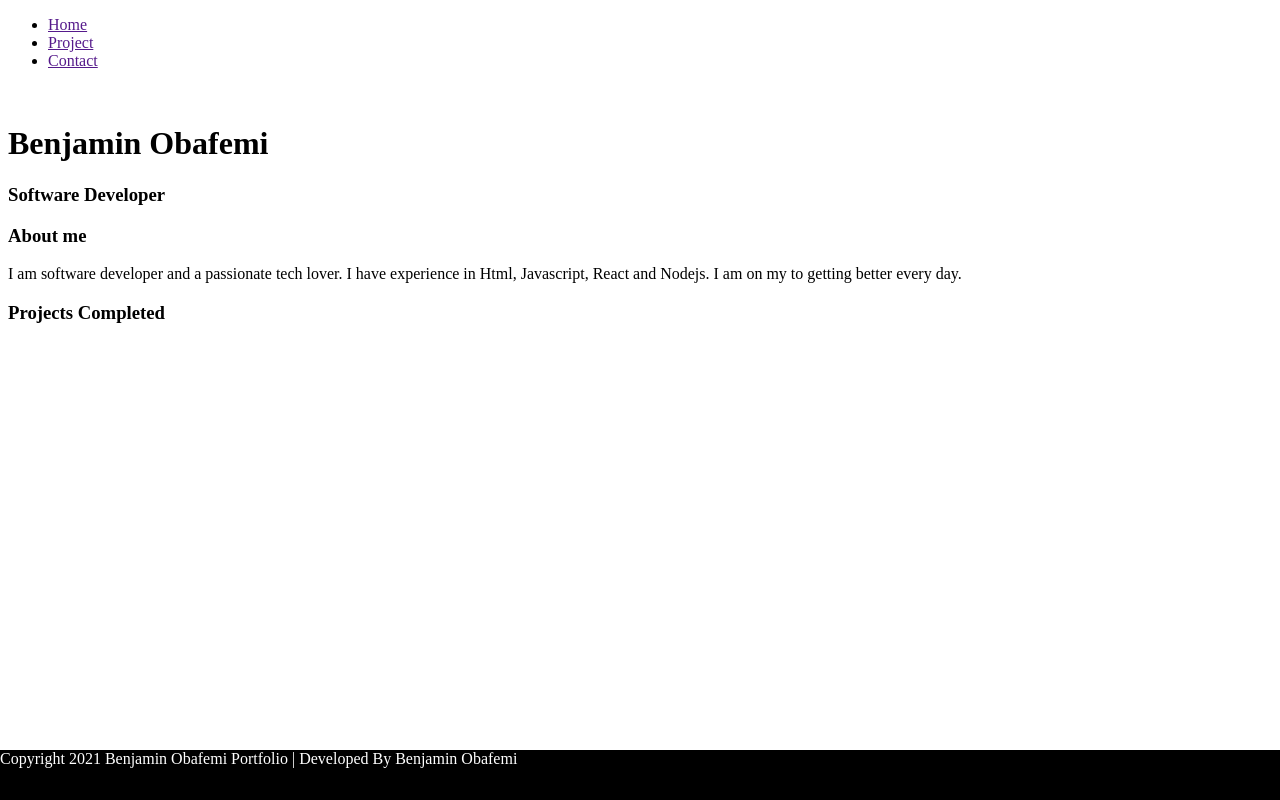
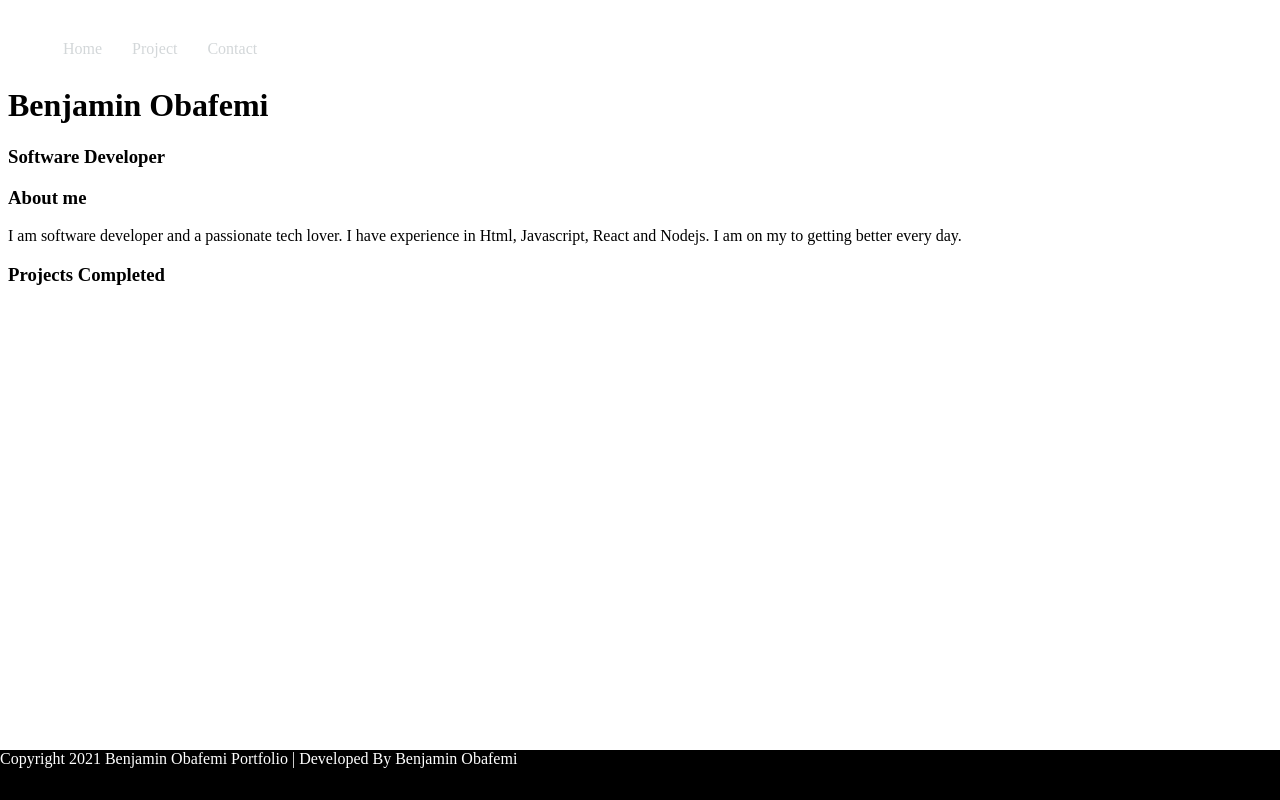
Before and after one commit to benjaminbills/my-portfolio, a plain HTML site: page index.html in a window 1280 px wide. Drawn offline with Linux system fonts and the light colour scheme.

Commit message:
navbar styling

```diff
--- a/css/style.css
+++ b/css/style.css
@@ -1,3 +1,30 @@
+ul {
+  list-style-type: none;
+}
+a {
+  text-decoration: none;
+  color: #d3d7d9;
+}
+.navbar {
+  position: fixed;
+  top: 0;
+  overflow: hidden;
+  width: 100%;
+  justify-content: space-between;
+}
+.navbar ul {
+  display: flex;
+  padding-top: 1.5em;
+}
+.navbar a {
+  padding: 10px;
+  margin: 0 5px;
+}
+.navbar a:hover {
+  background-color: #d3d7d9;
+  border-radius: 7px;
+  color: black;
+}
 footer {
   position: fixed;
   left: 0;
@@ -7,3 +34,6 @@ footer {
   color: white;
   height: 50px;
 }
+.about-me {
+  padding-top: 40px;
+}
--- a/index.html
+++ b/index.html
@@ -10,7 +10,7 @@
   <body>
     <!-- Navbar -->
     <div class="navbar">
-      <div class="container">
+      <div class="container flex">
         <ul>
           <li><a href="">Home</a></li>
           <li><a href="">Project</a></li>
```
